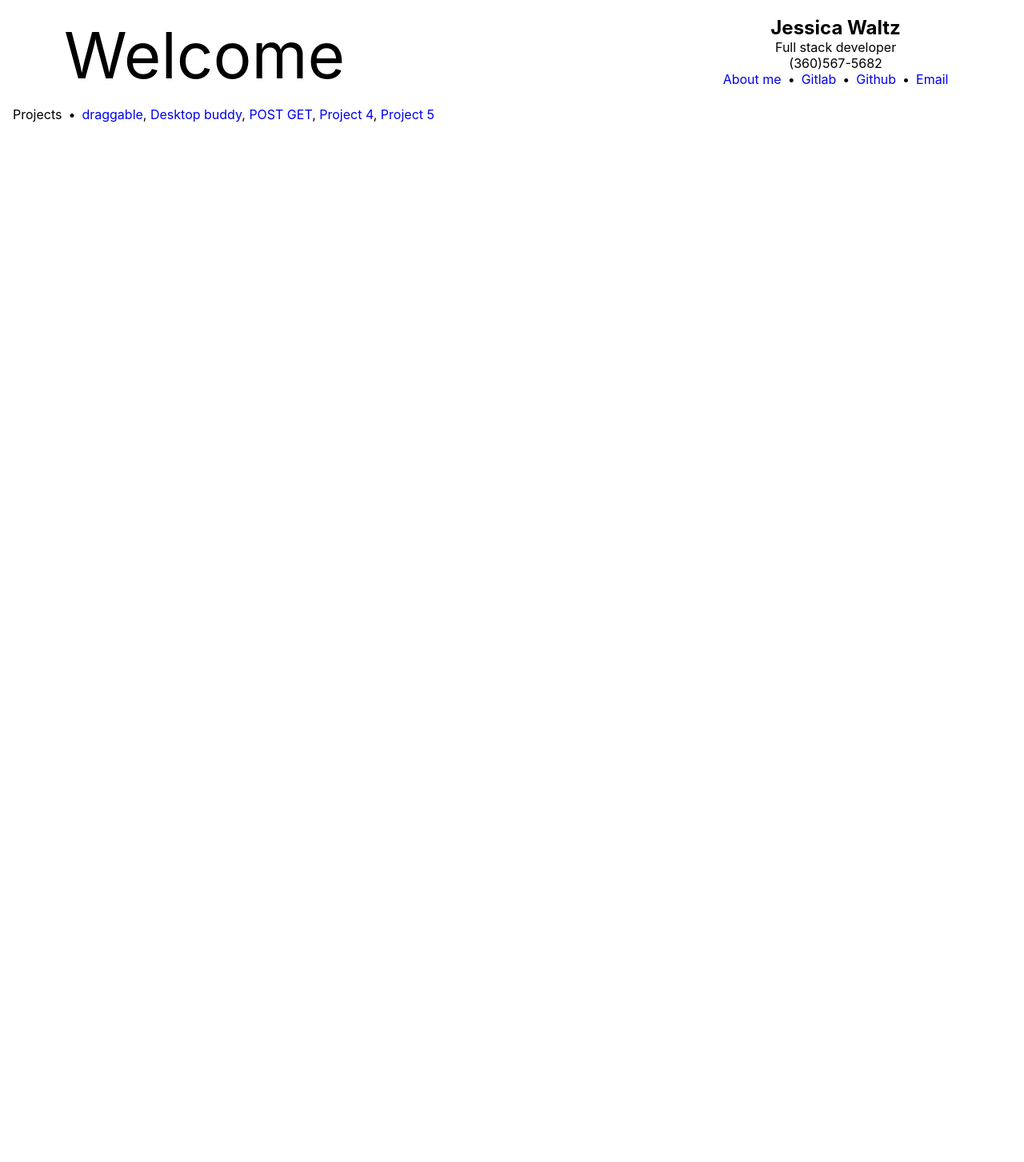
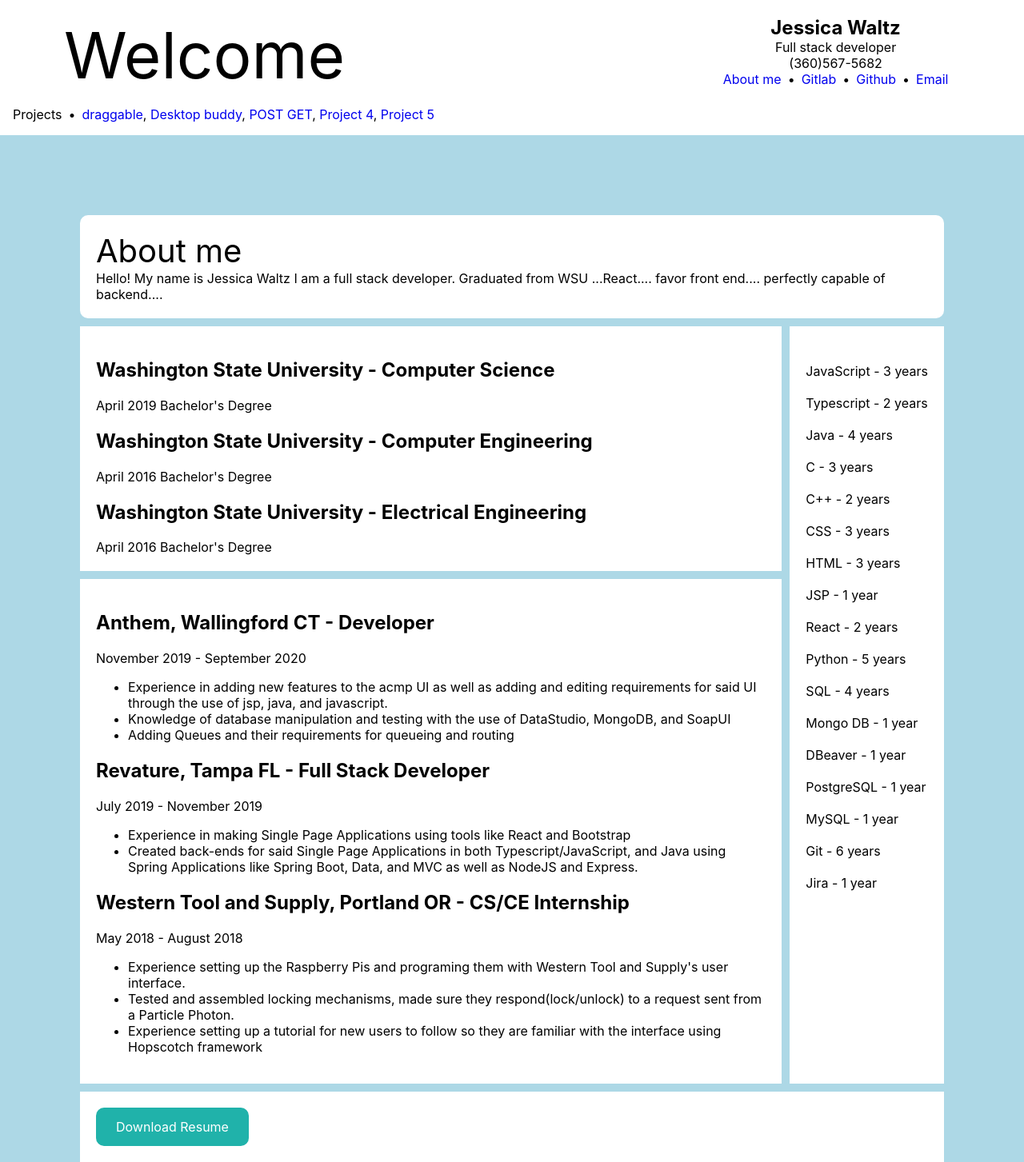
Before and after one commit to JessicaWaltz/myPortfolio, a React (Create React App) app: page / in a window 1280 px wide. Shown: the whole page at 80% size. Before the commit the page ends 800 px from the top, so only its background shows below. Built offline with nearby package versions, Linux system fonts and the light colour scheme.

Commit message:
Resume added

```diff
--- a/src/App.js
+++ b/src/App.js
@@ -2,12 +2,14 @@ import React from 'react';
 //import logo from './logo.svg';
 //import { BrowserRouter as Router, Switch, Route, Link, HashRouter } from "react-router-dom";
 import './App.css';
+import AboutMe from './components/body/AboutMe';
 import Nav from "./components/navbar/Nav";
 
 function App() {
   return (
     <div>
       <Nav/>
+      <AboutMe/>
     </div>
   );
 }
--- a/src/components/body/AboutMe.css
+++ b/src/components/body/AboutMe.css
@@ -0,0 +1,67 @@
+.download-btn:link, .download-btn:visited {
+  background-color: lightseagreen;
+  color: white;
+  padding: 14px 25px;
+  text-align: center;
+  text-decoration: none;
+  display: inline-block;
+  border-radius: 10px;
+}
+
+.download-btn:hover, .download-btn:active {
+  background-color: rgb(39, 206, 197);
+}
+.AboutMe-list{
+    list-style-type: none;
+    padding-left: 0;
+}
+.AboutMe-list > li{
+    padding-top: 10px;
+    padding-bottom: 10px;
+
+}
+.AboutMe-title {
+    grid-area: tit;
+    font-size: 2.5em;
+}
+.AboutMe-deg {
+    grid-area: deg;
+}
+.AboutMe-info {
+    grid-area: ami;
+}
+.AboutMe-work{
+    grid-area: wor;
+}
+.AboutMe-exp {
+    grid-area: exp;
+}
+.AboutMe-download {
+    grid-area: dow;
+}
+.AboutMe-box{
+    display: grid;
+    grid-template-areas:
+    'tit tit tit tit tit'
+    'ami ami ami ami ami'
+    'ami ami ami ami ami';
+    grid-area: box;
+    border-radius: 10px;
+
+}
+.AboutMe-conatiner {
+    display: grid;
+    grid-template-areas:
+    'box box box box box'
+    'box box box box box'
+    'deg deg deg exp exp'
+    'wor wor wor exp exp'
+    'dow dow dow dow dow';
+    padding: 100px 100px 0px 100px;
+    background-color: lightblue;
+    grid-gap: 10px;
+  }
+.AboutMe-conatiner > div{
+    background-color: white;
+    padding: 20px 20px;
+}
--- a/src/components/body/AboutMe.js
+++ b/src/components/body/AboutMe.js
@@ -4,13 +4,124 @@ import "./AboutMe.css";
 class AboutMe extends Component{
     render(){
         return(
-            <div className="AboutMe">
-                <div className="AboutMe-title">
-                    About me
+            <div className="AboutMe-conatiner">
+                <div className="AboutMe-box">
+                    <div className="AboutMe-title">
+                        About me
+                    </div>
+                    <div className="AboutMe-info">
+                        Hello! My name is Jessica Waltz I am a full stack developer. Graduated from WSU ...React.... favor front end.... perfectly capable of backend....
+                    </div>
                 </div>
-                <div>Style like resume with description above</div>
+                <div className="AboutMe-deg">
+                    <div>
+                        <h2>Washington State University - Computer Science</h2>
+                        April 2019 Bachelor's Degree
+                    </div>
+                    <div>
+                        <h2>Washington State University - Computer Engineering</h2>
+                        April 2016 Bachelor's Degree
+                    </div>
+                    <div>
+                        <h2>Washington State University - Electrical Engineering</h2>
+                        April 2016 Bachelor's Degree
+                    </div>
+                </div>
+                <div className="AboutMe-work">
+                    <div>
+                        <h2>Anthem, Wallingford CT - Developer</h2>
+                        November 2019 - September 2020
+                        <ul>
+                            <li> Experience in adding new features to the acmp UI as well as adding and
+                            editing requirements for said UI through the use of jsp, java, and javascript.</li>
+                            <li>Knowledge of database manipulation and testing with the use of DataStudio, MongoDB, and SoapUI</li>
+                            <li>Adding Queues and their requirements for queueing and routing</li>
+                        </ul>
+                    </div>
+                    <div>
+                        <h2>Revature, Tampa FL - Full Stack Developer</h2>
+                        July 2019 - November 2019
+                        <ul>
+                            <li>Experience in making Single Page Applications using tools like React and Bootstrap</li>
+                            <li>Created back-ends for said Single Page Applications in both Typescript/JavaScript,
+                            and Java using Spring Applications like Spring Boot, Data, and MVC as well as NodeJS and Express. </li>
+                        </ul>
+
+                    </div>
+                    <div>
+                        <h2>Western Tool and Supply, Portland OR - CS/CE Internship</h2>
+                        May 2018 - August 2018
+                        <ul>
+                            <li>Experience setting up the Raspberry Pis and programing them with Western
+                            Tool and Supply's user interface. </li>
+                            <li>Tested and assembled locking mechanisms, made sure they
+                            respond(lock/unlock) to a request sent from a Particle Photon.</li>
+                            <li>Experience setting up a tutorial for new users to follow so they are familiar
+                            with the interface using Hopscotch framework</li>
+                        </ul>
+                    </div>
+                </div>
+                <div className="AboutMe-exp">
+                    <ul className="AboutMe-list">
+                        <li>JavaScript - 3 years</li>
+                        <li>Typescript - 2 years</li>
+                        <li>Java - 4 years</li>
+                        <li>C - 3 years</li>
+                        <li>C++ - 2 years</li>
+                        <li>CSS - 3 years</li>
+                        <li>HTML - 3 years</li>
+                        <li>JSP - 1 year</li>
+                        <li>React - 2 years</li>
+                        <li>Python - 5 years</li>
+                        <li>SQL - 4 years</li>
+                        <li>Mongo DB - 1 year</li>
+                        <li>DBeaver - 1 year</li>
+                        <li>PostgreSQL - 1 year</li>
+                        <li>MySQL - 1 year</li>
+                        <li>Git - 6 years</li>
+                        <li>Jira - 1 year</li>
+                    </ul>
+                </div>
+                <div className="AboutMe-download">
+                    <a href="../../doc/reusme.pdf" className="download-btn" download>
+                        Download Resume
+                    </a>
+                </div>
             </div>
         )
     }
 }
 export default AboutMe;
+
+/**
+ * tit = title
+ * emp = empty
+ * inf = about me info interests
+ * deg = degree info
+ * wor = work info
+ * exp = technologies and years of experience with them
+ * dow = download button
+ * tit tit emp emp emp
+ * inf inf inf inf inf
+ * inf inf inf inf inf
+ * deg deg deg exp exp
+ * wor wor wor exp exp
+ * wor wor wor exp exp
+ * dow emp emp emp emp
+ *
+ * .w3-animate-bottom {
+	position: relative;
+	animation: animatebottom 0.4s
+}
+
+@keyframes animatebottom {
+	from {
+		bottom: -300px;
+		opacity: 0
+	}
+	to {
+		bottom: 0;
+		opacity: 1
+	}
+}
+ */
--- a/src/components/navbar/Nav.css
+++ b/src/components/navbar/Nav.css
@@ -1,6 +1,5 @@
 .name {
     grid-area: nam;
-    background-color: white;
     padding-left: 1em;
     padding-top: .25em;
     font-size: 5em;
@@ -11,12 +10,10 @@
 .info {
     grid-area: inf;
     text-align: center;
-    background-color: white;
 }
 .projects {
     grid-area: pro;
     padding: 1em;
-    background-color: white;
 }
 .grid-container {
     display: grid;
@@ -24,7 +21,7 @@
       'nam nam nam nam inf inf'
       'nam nam nam nam inf inf'
       'pro pro pro pro pro pro';
-    background-color: rgba(46, 47, 48,1);
+    border-bottom: 5px black;
   }
 .px-2{
     padding-left: .5rem;
```
